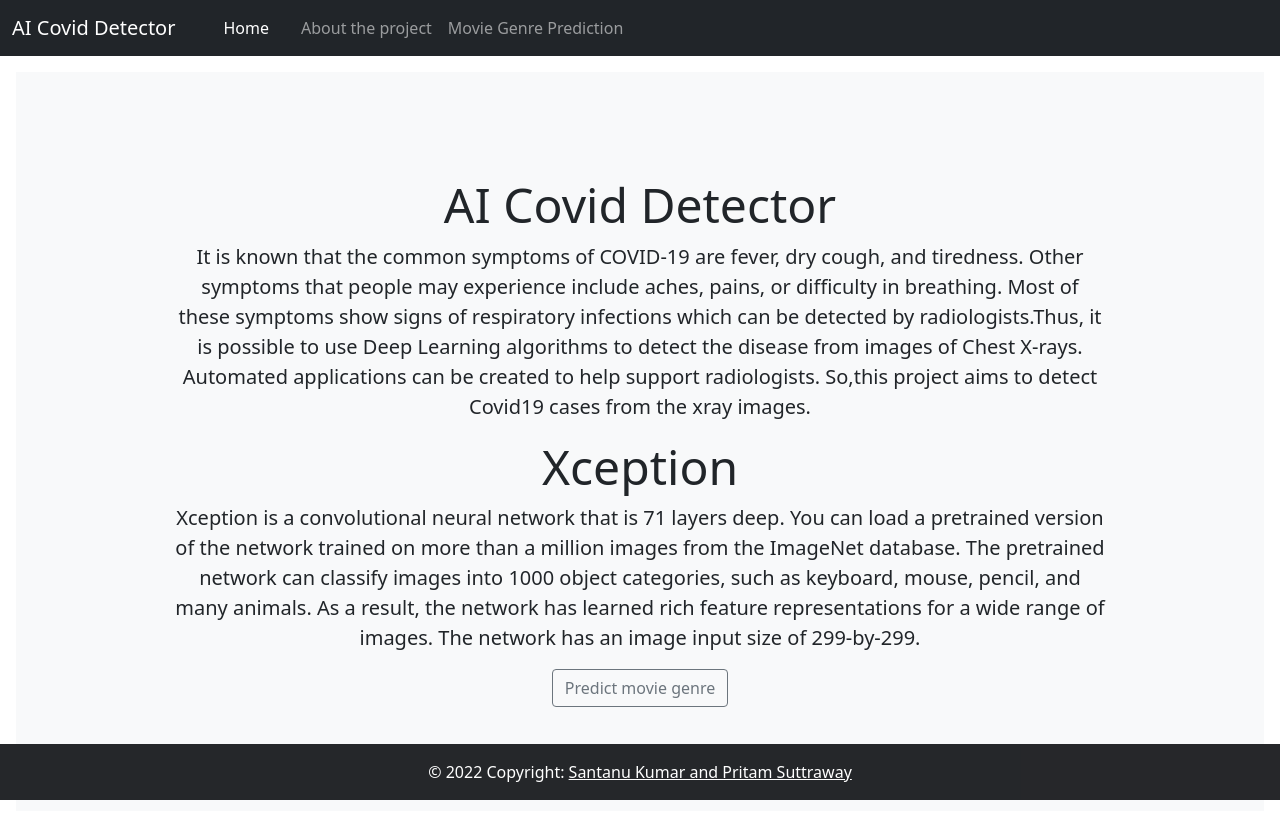
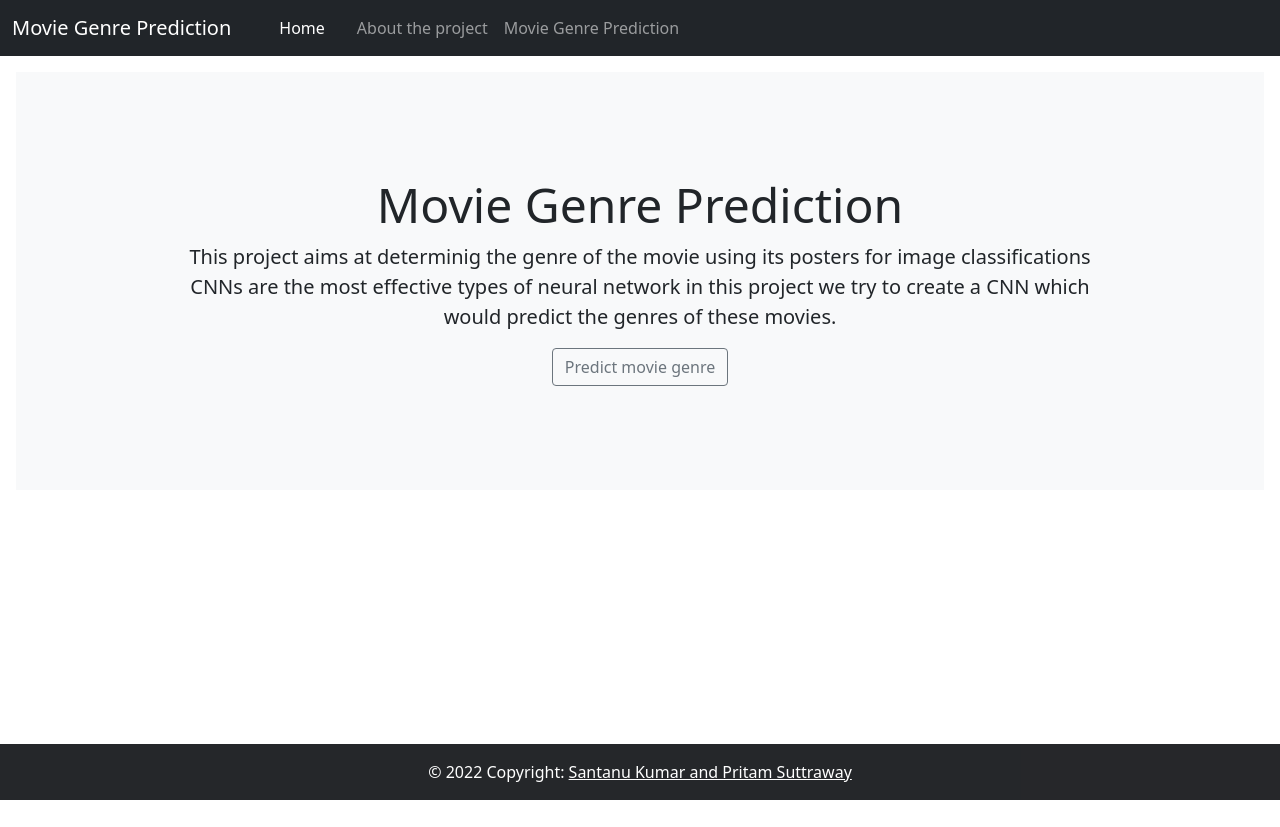
Before and after one commit to santanukumar666/Movie-Genre-Detection-From-Posters, a Flask app: page /about.html in a window 1280 px wide. After the commit the page ends 800 px from the top, so only its background shows below. Run offline with Flask 2, Linux system fonts and the light colour scheme; some libraries are stand-ins or nearby versions.

Commit message:
Update about.html

```diff
--- a/Webapp/templates/about.html
+++ b/Webapp/templates/about.html
@@ -20,7 +20,7 @@
   <body>
     <nav class="navbar navbar-expand-lg navbar-dark bg-dark">
       <div class="container-fluid">
-        <a class="navbar-brand" href="#">AI Covid Detector</a>
+        <a class="navbar-brand" href="#">Movie Genre Prediction</a>
         <button
           class="navbar-toggler"
           type="button"
@@ -52,26 +52,9 @@
       class="position-relative overflow-hidden p-3 p-md-2 m-md-3 text-center bg-light"
     >
       <div class="col-md-10 p-lg-5 mx-auto my-5">
-        <h5 class="display-5 fw-normal">AI Covid Detector</h5>
+        <h5 class="display-5 fw-normal">Movie Genre Prediction</h5>
         <p class="lead fw-normal">
-          It is known that the common symptoms of COVID-19 are fever, dry cough,
-          and tiredness. Other symptoms that people may experience include
-          aches, pains, or difficulty in breathing. Most of these symptoms show
-          signs of respiratory infections which can be detected by
-          radiologists.Thus, it is possible to use Deep Learning algorithms to
-          detect the disease from images of Chest X-rays. Automated applications
-          can be created to help support radiologists. So,this project aims to
-          detect Covid19 cases from the xray images.
-        </p>
-        <h5 class="display-5 fw-normal">Xception</h5>
-        <p class="lead fw-normal">
-          Xception is a convolutional neural network that is 71 layers deep. You
-          can load a pretrained version of the network trained on more than a
-          million images from the ImageNet database. The pretrained network can
-          classify images into 1000 object categories, such as keyboard, mouse,
-          pencil, and many animals. As a result, the network has learned rich
-          feature representations for a wide range of images. The network has an
-          image input size of 299-by-299.
+          This project aims at determinig the genre of the movie using its posters for image classifications CNNs are the most effective types of neural network in this project we try to create a CNN which would predict the genres of these movies.
         </p>
         <a class="btn btn-outline-secondary" href="movie.html"
           >Predict movie genre</a
```
